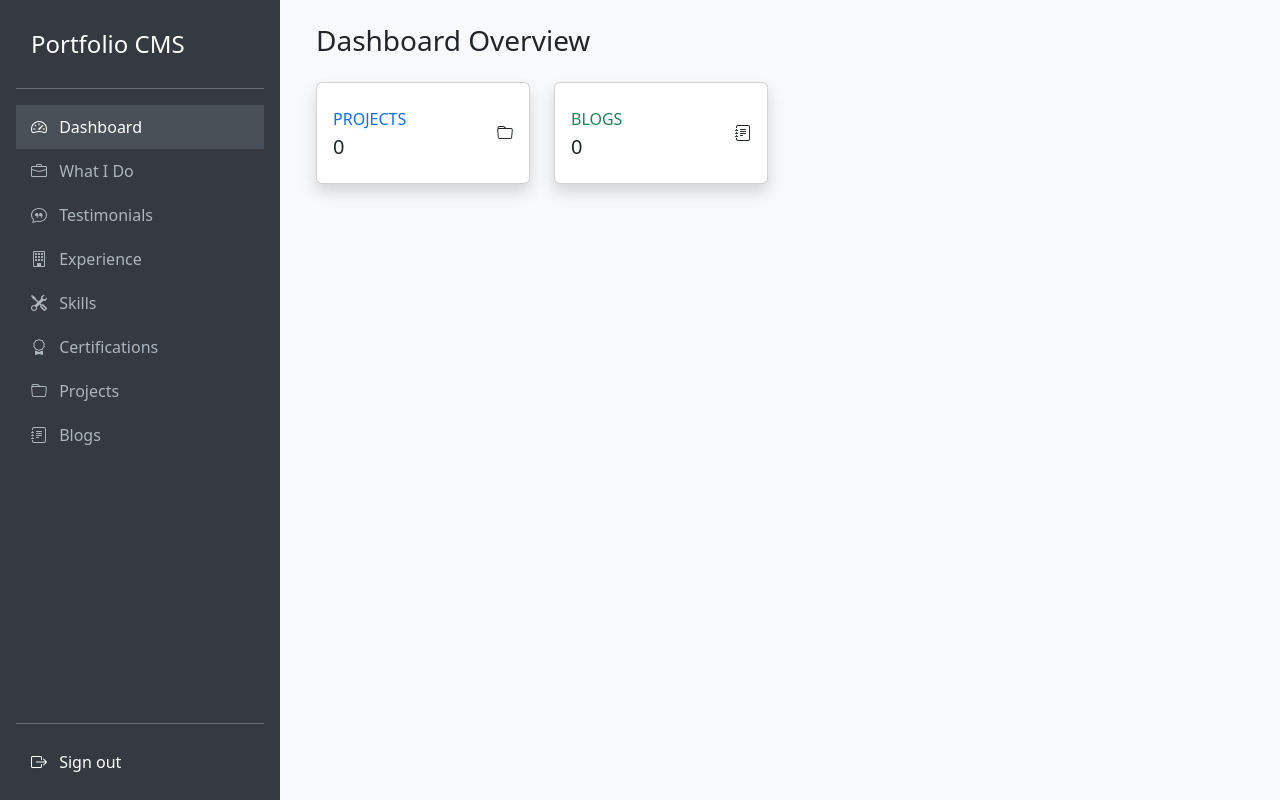
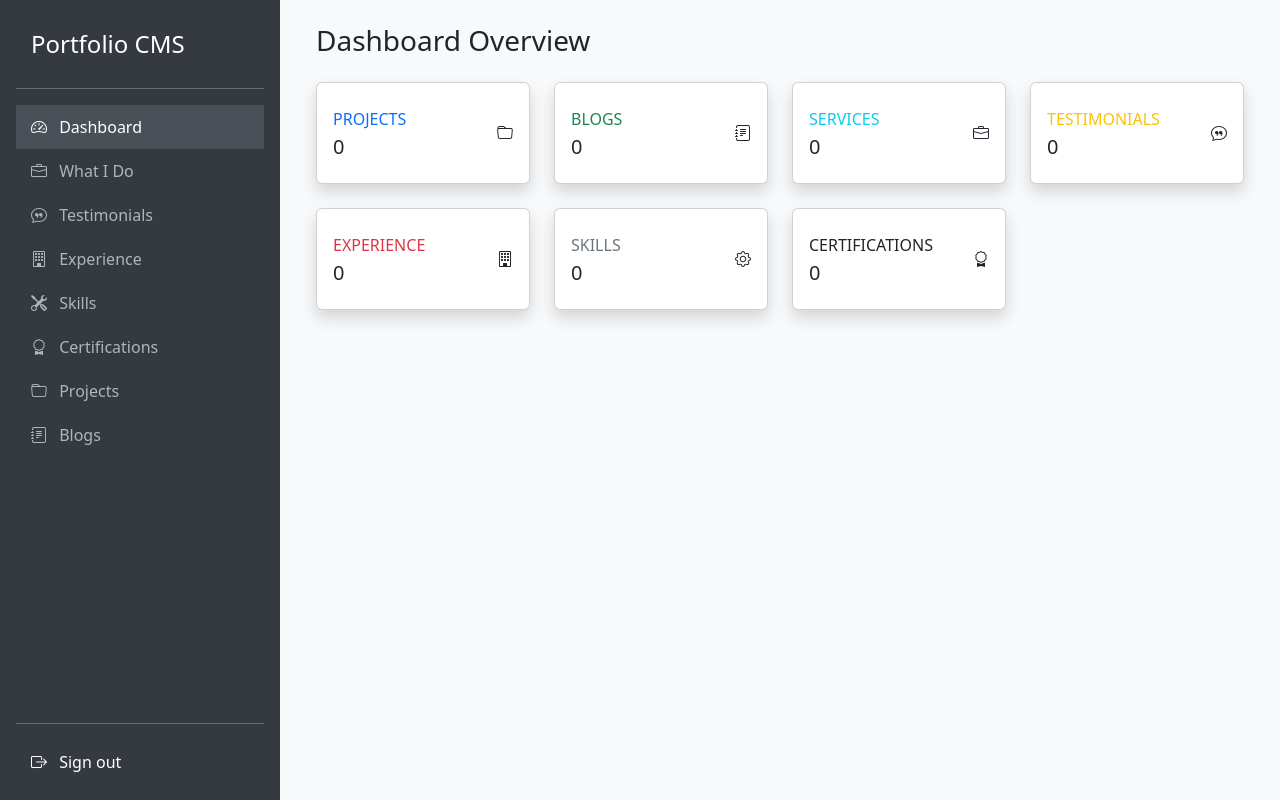
Before and after one commit to Eminenz07/virtual-assistant-portfolio, a Django app: page /dashboard/ in a window 1280 px wide. Run offline with Django 5.2, Linux system fonts and the light colour scheme; the visitor is signed in with stand-in values (Sample User, id 1); data that the repository does not hold is empty; some libraries are stand-ins or nearby versions.

Commit message:
Enhance Dashboard & Frontend: Add counts, fix blog styles, unify project links

```diff
--- a/portfolio_cms/core/templates/core/dashboard_home.html
+++ b/portfolio_cms/core/templates/core/dashboard_home.html
@@ -1,16 +1,21 @@
-{% extends 'core/base.html' %}
-
-{% block content %}
+{% extends 'core/base.html' %} {% block content %}
 <div class="container-fluid">
   <h1 class="h3 mb-4 text-gray-800">Dashboard Overview</h1>
   <div class="row">
+    <!-- Projects -->
     <div class="col-xl-3 col-md-6 mb-4">
       <div class="card border-left-primary shadow h-100 py-2">
         <div class="card-body">
           <div class="row no-gutters align-items-center">
             <div class="col mr-2">
-                            <div class="text-xs font-weight-bold text-primary text-uppercase mb-1">Projects</div>
-                            <div class="h5 mb-0 font-weight-bold text-gray-800">{{ counts.projects }}</div>
+              <div
+                class="text-xs font-weight-bold text-primary text-uppercase mb-1"
+              >
+                Projects
+              </div>
+              <div class="h5 mb-0 font-weight-bold text-gray-800">
+                {{ counts.projects }}
+              </div>
             </div>
             <div class="col-auto">
               <i class="bi bi-folder fa-2x text-gray-300"></i>
@@ -19,13 +24,21 @@
         </div>
       </div>
     </div>
+
+    <!-- Blogs -->
     <div class="col-xl-3 col-md-6 mb-4">
       <div class="card border-left-success shadow h-100 py-2">
         <div class="card-body">
           <div class="row no-gutters align-items-center">
             <div class="col mr-2">
-                            <div class="text-xs font-weight-bold text-success text-uppercase mb-1">Blogs</div>
-                            <div class="h5 mb-0 font-weight-bold text-gray-800">{{ counts.blogs }}</div>
+              <div
+                class="text-xs font-weight-bold text-success text-uppercase mb-1"
+              >
+                Blogs
+              </div>
+              <div class="h5 mb-0 font-weight-bold text-gray-800">
+                {{ counts.blogs }}
+              </div>
             </div>
             <div class="col-auto">
               <i class="bi bi-journal-text fa-2x text-gray-300"></i>
@@ -34,6 +47,121 @@
         </div>
       </div>
     </div>
+
+    <!-- Services -->
+    <div class="col-xl-3 col-md-6 mb-4">
+      <div class="card border-left-info shadow h-100 py-2">
+        <div class="card-body">
+          <div class="row no-gutters align-items-center">
+            <div class="col mr-2">
+              <div
+                class="text-xs font-weight-bold text-info text-uppercase mb-1"
+              >
+                Services
+              </div>
+              <div class="h5 mb-0 font-weight-bold text-gray-800">
+                {{ counts.services }}
+              </div>
+            </div>
+            <div class="col-auto">
+              <i class="bi bi-briefcase fa-2x text-gray-300"></i>
+            </div>
+          </div>
+        </div>
+      </div>
+    </div>
+
+    <!-- Testimonials -->
+    <div class="col-xl-3 col-md-6 mb-4">
+      <div class="card border-left-warning shadow h-100 py-2">
+        <div class="card-body">
+          <div class="row no-gutters align-items-center">
+            <div class="col mr-2">
+              <div
+                class="text-xs font-weight-bold text-warning text-uppercase mb-1"
+              >
+                Testimonials
+              </div>
+              <div class="h5 mb-0 font-weight-bold text-gray-800">
+                {{ counts.testimonials }}
+              </div>
+            </div>
+            <div class="col-auto">
+              <i class="bi bi-chat-quote fa-2x text-gray-300"></i>
+            </div>
+          </div>
+        </div>
+      </div>
+    </div>
+
+    <!-- Experience -->
+    <div class="col-xl-3 col-md-6 mb-4">
+      <div class="card border-left-danger shadow h-100 py-2">
+        <div class="card-body">
+          <div class="row no-gutters align-items-center">
+            <div class="col mr-2">
+              <div
+                class="text-xs font-weight-bold text-danger text-uppercase mb-1"
+              >
+                Experience
+              </div>
+              <div class="h5 mb-0 font-weight-bold text-gray-800">
+                {{ counts.experience }}
+              </div>
+            </div>
+            <div class="col-auto">
+              <i class="bi bi-building fa-2x text-gray-300"></i>
+            </div>
+          </div>
+        </div>
+      </div>
+    </div>
+
+    <!-- Skills -->
+    <div class="col-xl-3 col-md-6 mb-4">
+      <div class="card border-left-secondary shadow h-100 py-2">
+        <div class="card-body">
+          <div class="row no-gutters align-items-center">
+            <div class="col mr-2">
+              <div
+                class="text-xs font-weight-bold text-secondary text-uppercase mb-1"
+              >
+                Skills
+              </div>
+              <div class="h5 mb-0 font-weight-bold text-gray-800">
+                {{ counts.skills }}
+              </div>
+            </div>
+            <div class="col-auto">
+              <i class="bi bi-gear fa-2x text-gray-300"></i>
+            </div>
+          </div>
+        </div>
+      </div>
+    </div>
+
+    <!-- Certifications -->
+    <div class="col-xl-3 col-md-6 mb-4">
+      <div class="card border-left-dark shadow h-100 py-2">
+        <div class="card-body">
+          <div class="row no-gutters align-items-center">
+            <div class="col mr-2">
+              <div
+                class="text-xs font-weight-bold text-dark text-uppercase mb-1"
+              >
+                Certifications
+              </div>
+              <div class="h5 mb-0 font-weight-bold text-gray-800">
+                {{ counts.certifications }}
+              </div>
+            </div>
+            <div class="col-auto">
+              <i class="bi bi-award fa-2x text-gray-300"></i>
+            </div>
+          </div>
+        </div>
+      </div>
+    </div>
   </div>
 </div>
 {% endblock %}
--- a/portfolio_cms/core/views.py
+++ b/portfolio_cms/core/views.py
@@ -50,6 +50,8 @@ def dashboard_home(request):
         'experience': Experience.objects.count(),
         'projects': Project.objects.count(),
         'blogs': BlogPost.objects.count(),
+        'skills': Skill.objects.count(),
+        'certifications': Certification.objects.count(),
     }
     return render(request, 'core/dashboard_home.html', {'counts': counts})
 
```
Also changed, not shown: assets/js/api.js (+7 -7 lines), assets/js/script.js (+10 -12 lines). Lines whose indentation alone changed are shown as unchanged.
